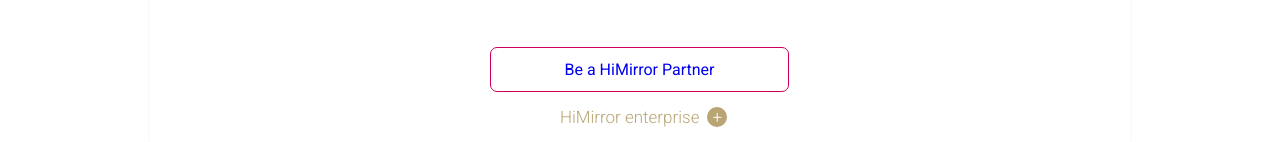
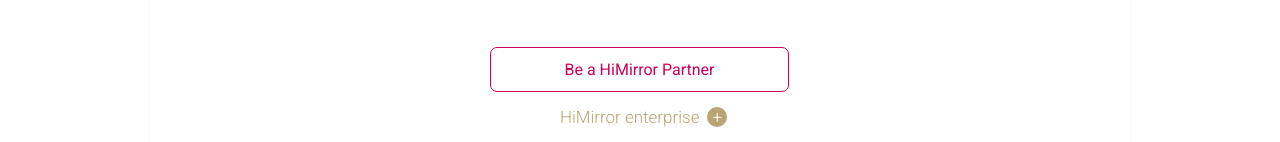
Before and after one commit to ruwebsitetest/twst.github.io, a plain HTML site: page index.html in a window 1280 px wide. Shown: the part 1053-1195 px from the top of the page. Drawn offline with nearby package versions, Linux system fonts and the light colour scheme.

Commit message:
Update zeroplan.css

```diff
--- a/stylesheets/landing/us/zeroplan.css
+++ b/stylesheets/landing/us/zeroplan.css
@@ -295,6 +295,7 @@
 .box_ppl{
     border: 1px #ce005b solid;
     border-radius: 7px;
+    color: #ce005b;
 }
 .box_ppl a.link{
     color: #ce005b;
```
